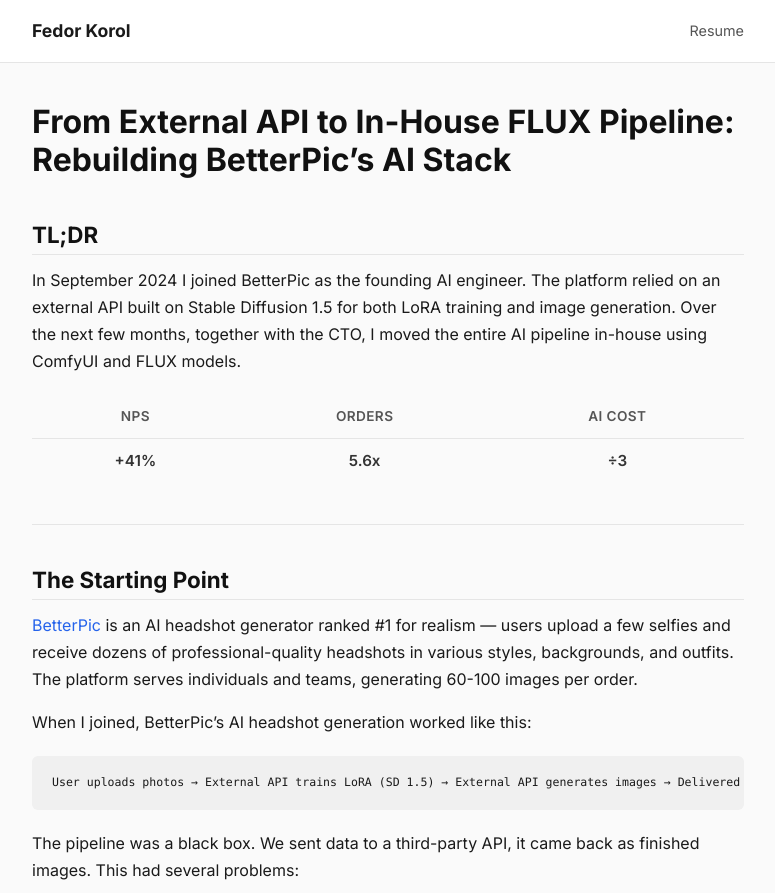
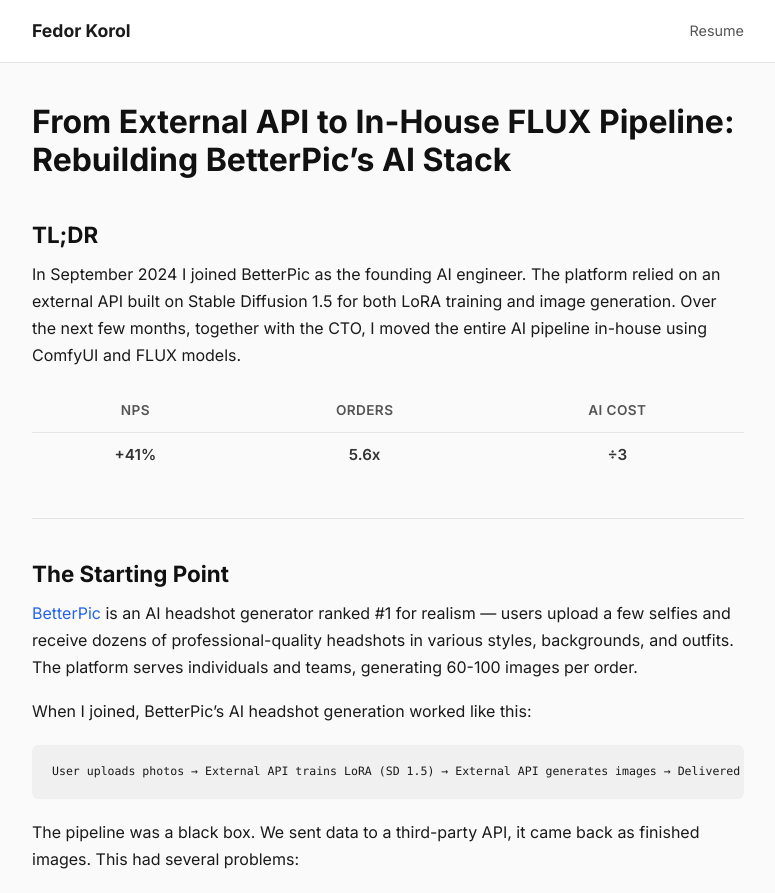
Before and after one commit to sdk401/portfolio, a Jekyll site: the page built from case-study-betterpic-pipeline/index.md, in a window 1280 px wide. Shown: the top 893 px of the page, without its empty margins (252-1027 px from the left). Built offline with Jekyll 4.4.1, drawn with Linux system fonts in a browser that asks for light colours.

Commit message:
Remove border-bottom from h2, restore header border

```diff
--- a/assets/css/style.css
+++ b/assets/css/style.css
@@ -101,8 +101,6 @@ h2 {
   margin-top: 2.5rem;
   margin-bottom: 0.75rem;
   color: #111;
-  padding-bottom: 0.3rem;
-  border-bottom: 1px solid #e5e5e5;
 }
 
 h3 {
@@ -175,12 +173,12 @@ tr:last-child td {
 a > img {
   cursor: pointer;
 }
+
 img {
   max-width: 100%;
   height: auto;
   border-radius: 6px;
   margin: 1rem 0;
-  cursor: default;
 }
 
 /* Captions (italic text after images) */
```
